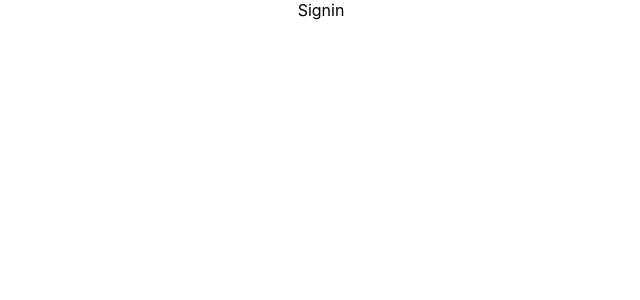
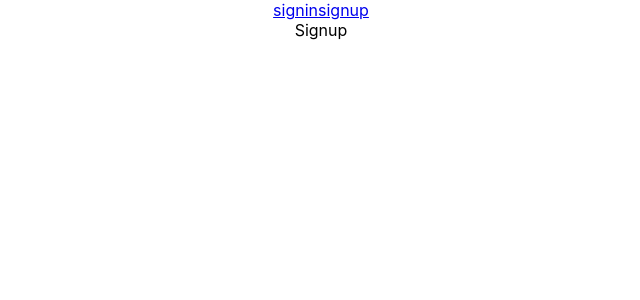
Before and after one commit to Thudilie/react-firebase-login, a React (Create React App) app: page /signup in a window 1280 px wide. Shown: the top 300 px of the page, without its empty margins (319-959 px from the left). Built offline with nearby package versions, Linux system fonts and the light colour scheme.

Commit message:
add navigation to toggle routes

```diff
--- a/src/App.js
+++ b/src/App.js
@@ -1,6 +1,7 @@
 import React from "react";
 import { BrowserRouter as Router, Route, Switch } from "react-router-dom";
 
+import Navigation from "./components/Navigation";
 import LandingLogged from "./components/LandingLogged";
 import LandingNotLogged from "./components/LandingNotLogged";
 import Signin from "./components/Signin";
@@ -10,6 +11,7 @@ function App() {
   return (
     <Router>
       <div className="App">
+        <Navigation />
         <Switch>
           <Route exact path="/" component={LandingNotLogged} />
           <Route exact path="/" component={LandingLogged} />
--- /dev/null
+++ b/src/components/Navigation.js
@@ -0,0 +1,15 @@
+import React from "react";
+import { Link } from "react-router-dom";
+
+const Navigation = () => (
+  <>
+    <Link to="/signin">
+      <span className="nav-text">signin</span>
+    </Link>
+    <Link to="/signup">
+      <span className="nav-text">signup</span>
+    </Link>
+  </>
+);
+
+export default Navigation;
--- a/src/components/Signup.js
+++ b/src/components/Signup.js
@@ -1,7 +1,7 @@
 import React from "react";
 
 const Signup = () => {
-  return <div className="Signin">Signin</div>;
+  return <div className="Signin">Signup</div>;
 };
 
 export default Signup;
```
